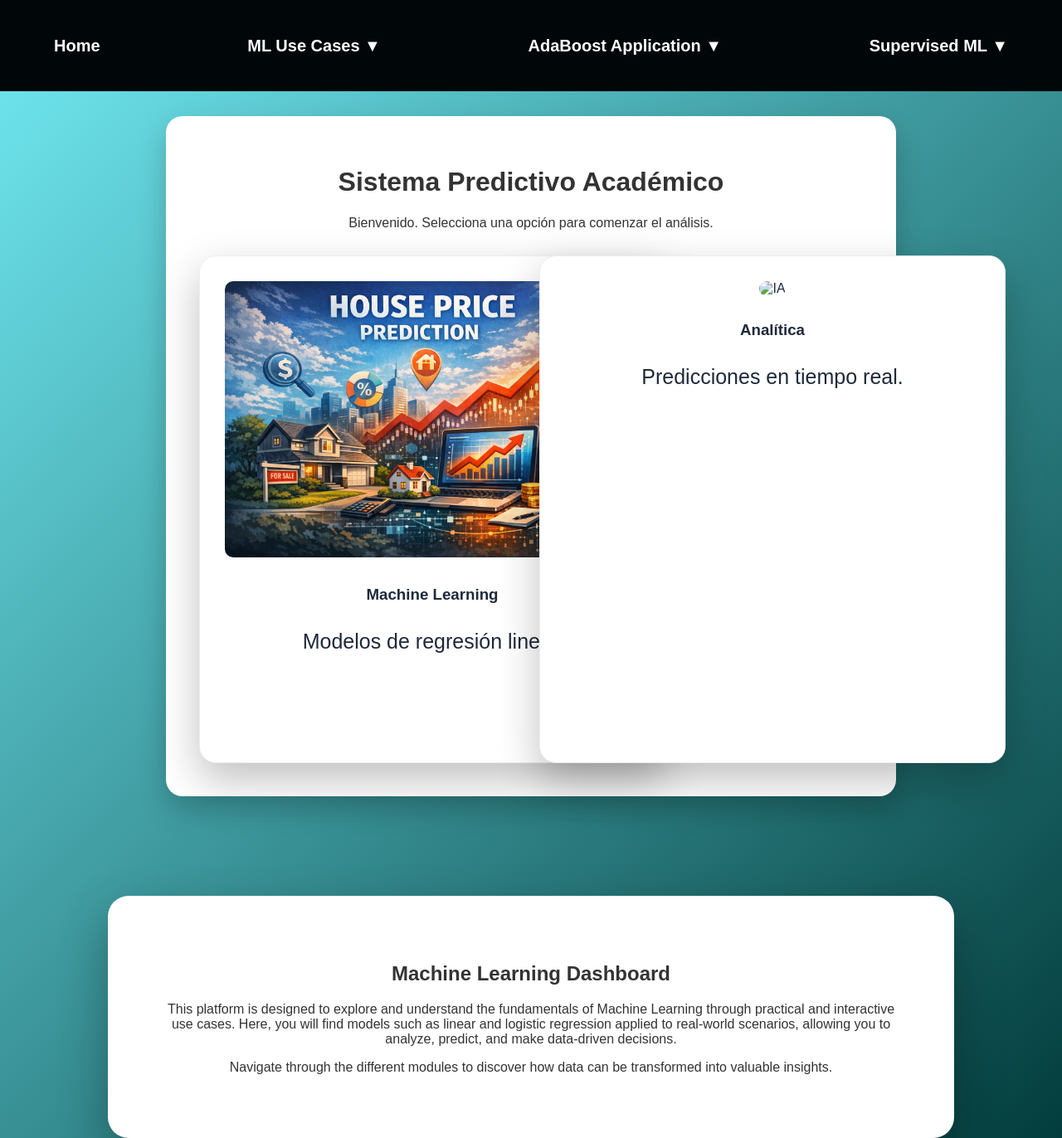
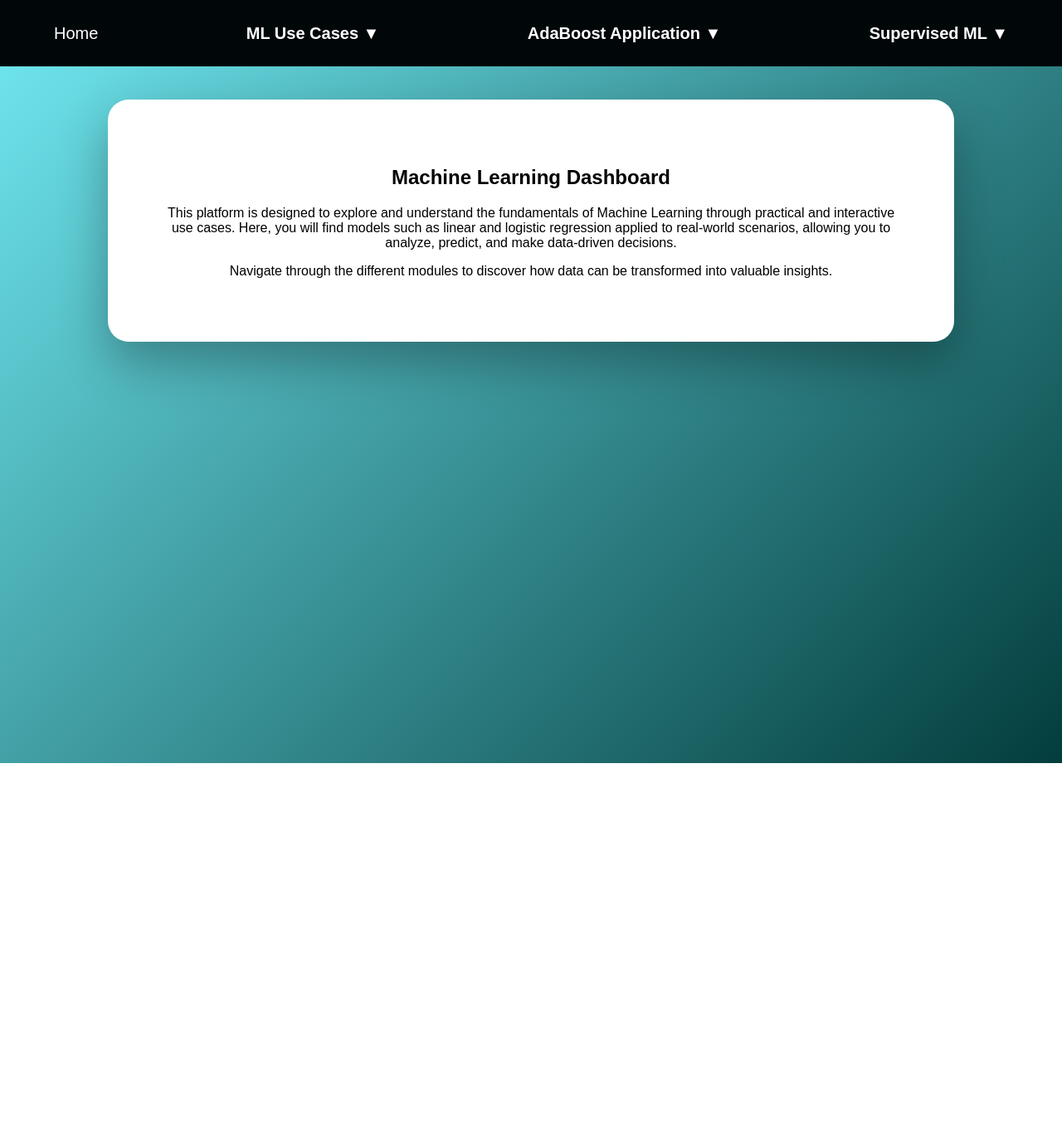
Before and after one commit to KAHS1299/sistema-predictivo-academico, a Flask app: page /dashboard in a window 1280 px wide. Shown: the whole page at 83% size. After the commit the page ends 920 px from the top, so only its background shows below. Run offline with Flask 3, Linux system fonts and the light colour scheme; the visitor is signed in with stand-in values (Sample User, id 1); some libraries are stand-ins or nearby versions.

Commit message:
update dashboard

```diff
--- a/templates/classification_basic.html
+++ b/templates/classification_basic.html
@@ -17,9 +17,9 @@
         <div style="flex: 1; min-width: 300px; background: #e0f7f7; padding: 20px; border-radius: 15px; border-left: 5px solid #0ab8bb;">
             <h4 style="margin-top: 0; color: #033d3d;">Key Examples:</h4>
             <ul style="list-style: none; padding-left: 0;">
-                <li>📧 <b>Spam Detection:</b> Is it Junk or Safe?</li>
-                <li>🏥 <b>Medical Diagnosis:</b> Malignant or Benign?</li>
-                <li>🎓 <b>Academic Performance:</b> Will the student Pass or Fail?</li>
+                <li> <b>Spam Detection:</b> Is it Junk or Safe?</li>
+                <li> <b>Medical Diagnosis:</b> Malignant or Benign?</li>
+                <li><b>Academic Performance:</b> Will the student Pass or Fail?</li>
             </ul>
         </div>
     </div>
--- a/templates/dashboard.html
+++ b/templates/dashboard.html
@@ -1,66 +1,4 @@
-<!DOCTYPE html>
-<html lang="es">
-<head>
-    <meta charset="UTF-8">
-    <title>Dashboard - Sistema Predictivo</title>
-    <link rel="stylesheet" href="https://cdnjs.cloudflare.com/ajax/libs/font-awesome/6.0.0/css/all.min.css">
-    <style>
-        body {
-            font-family: 'Segoe UI', sans-serif;
-            background: linear-gradient(135deg, #667eea 0%, #764ba2 100%);
-            margin: 0; min-height: 100vh;
-            display: flex; flex-direction: column; align-items: center; color: #333;
-        }
-        .navbar {
-            width: 100%; background: rgba(255, 255, 255, 0.1);
-            padding: 15px 0; display: flex; justify-content: center; gap: 20px;
-            backdrop-filter: blur(10px);
-        }
-        .nav-btn {
-            color: white; text-decoration: none; padding: 10px 20px;
-            border-radius: 25px; background: rgba(255, 255, 255, 0.2);
-            font-weight: bold; transition: 0.3s;
-        }
-        .nav-btn:hover { background: white; color: #764ba2; }
-        .container {
-            background: white; margin-top: 50px; padding: 40px;
-            border-radius: 20px; box-shadow: 0 15px 35px rgba(0,0,0,0.2);
-            max-width: 800px; width: 90%; text-align: center;
-        }
-        .grid {
-            display: grid; grid-template-columns: repeat(auto-fit, minmax(200px, 1fr));
-            gap: 20px; margin-top: 30px;
-        }
-        .card {
-            padding: 20px; border: 1px solid #eee; border-radius: 15px;
-        }
-        .card img { width: 100%; border-radius: 10px; margin-bottom: 10px; }
-    </style>
-</head>
-<body>
-    <div class="navbar">
-        <a href="/dashboard" class="nav-btn">Inicio</a>
-        <a href="/usecase1" class="nav-btn">Predicción Vivienda</a>
-        <a href="/usecase4" class="nav-btn">Riesgo Académico</a>
-    </div>
-    <div class="container">
-        <h1>Sistema Predictivo Académico</h1>
-        <p>Bienvenido. Selecciona una opción para comenzar el análisis.</p>
-        <div class="grid">
-            <div class="card">
-                <img src="{{ url_for('static', filename='images/house.jpg.png') }}" alt="ML">
-                <h3>Machine Learning</h3>
-                <p>Modelos de regresión lineal.</p>
-            </div>
-            <div class="card">
-                <img src="https://via.placeholder.com/150" alt="IA">
-                <h3>Analítica</h3>
-                <p>Predicciones en tiempo real.</p>
-            </div>
-        </div>
-    </div>
-
-    {% extends "base.html" %}
+{% extends "base.html" %}
 
 {% block content %}
 
```
